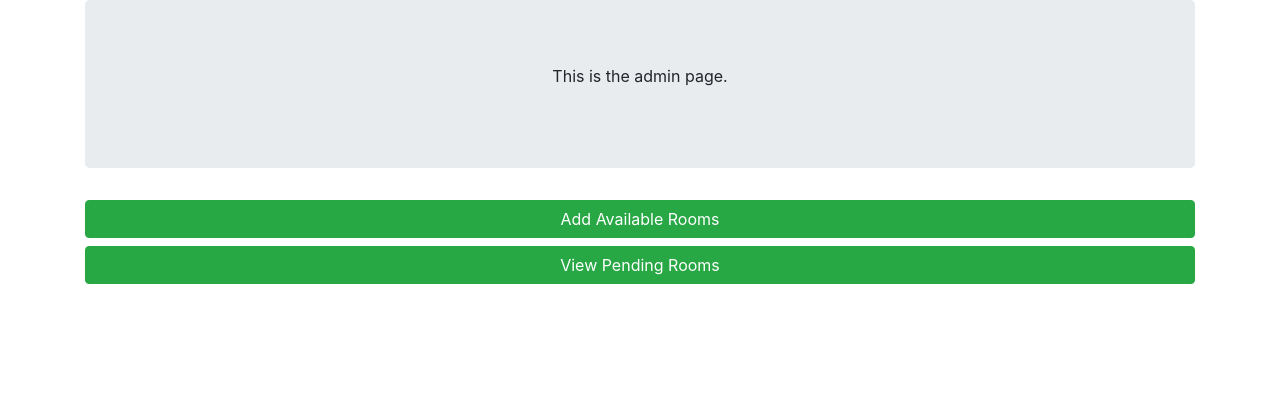
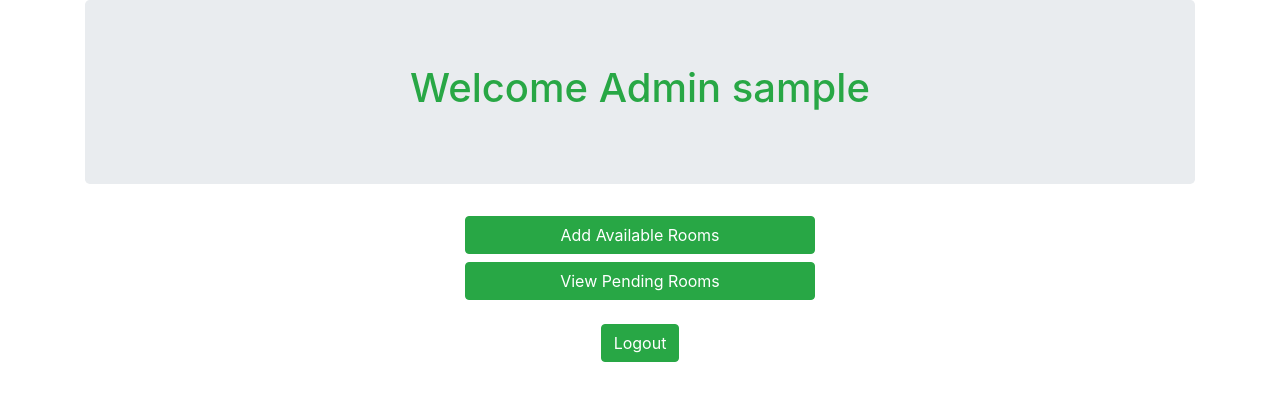
Before and after one commit to SofEng22016/blacknasarain, a PHP site: page /adminWindow.php in a window 1280 px wide. Shown: the top 401 px of the page. Run offline with PHP 8.4, Linux system fonts and the light colour scheme; the visitor is signed in with stand-in values (Sample User, id 1); some libraries are stand-ins or nearby versions.

Commit message:
Added Logout button.

```diff
--- a/adminWindow.php
+++ b/adminWindow.php
@@ -1,3 +1,15 @@
+<?php
+   session_start();
+   $username = $_SESSION['username'];
+
+   $_SESSION['username'] = $username;
+
+   if(!$_SESSION['username']){
+   	$msg = "Please log in as an admin first!";
+   	header("Location: login.php?msg=$msg");
+   } else
+  ?>
+
 <!DOCTYPE HTML PUBLIC "-//W3C//DTD HTML 4.01 Frameset//EN">
 <html>
 <head>
@@ -9,17 +21,28 @@
 </head>
     <body>
     <div class="container">
-    <div class = "jumbotron">
-    <p class = "text-center">This is the admin page.</p>
+    	<div class = "jumbotron">
+   			<?php
+    			echo "<h1 align='center'><div class='text text-success'>Welcome Admin ".$username."</div></h1>";
+    		?>
+    	</div>
+			<div class="row">
+				<div class="col-md-4"></div>
+				<div class="col-md-4">
+					<?php
+						if(isset($_GET['msg1'])){
 
-
-    <?php
-
-	?>
+  						$msg1 = $_GET['msg1'];
+   							if($msg1 !=''){
+   								echo "<div class='alert alert-warning'>".$msg1."</div>";
+   							}
+   						}
+    ?>
+					<a href="addRoomsAdmin.php" class="btn btn-success btn-block" role="button">Add Available Rooms</a>
+					<a href="viewPendingRooms.php" class="btn btn-success btn-block" role="button">View Pending Rooms</a><br>
+					<p align ='center'><input type ="button" class="btn btn-success" onClick="window.location='logout.php'" value ="Logout"/></p></div>
+				<div class="col-md-4"></div>
+			</div>
 	</div>
-	<a href="addRoomsAdmin.php" class="btn btn-success btn-block" role="button">Add Available Rooms</a>
-    <a href="viewPendingRooms.php" class="btn btn-success btn-block" role="button">View Pending Rooms</a>
-	</div>
-    </body>
-
+	</body>
 </html>
```
